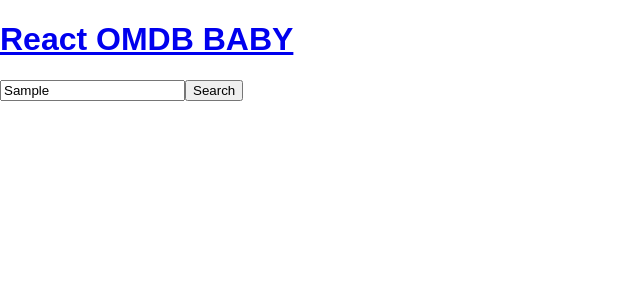
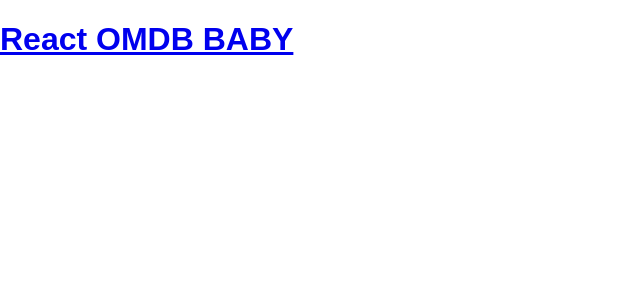
Before and after one commit to ga-wdi-exercises/react-omdb, a React (Create React App) app: page / in a window 1280 px wide. Both pictures are taken after typing "Sample" into the empty fields and a click on the button "Search". Shown: the top 300 px of the page, without its empty margins (0-640 px from the left). Built offline with nearby package versions, Linux system fonts and the light colour scheme; the HTML template or start-up script is replaced by a standard one.

Commit message:
search outputting to console

```diff
--- a/src/App.js
+++ /dev/null
@@ -1 +0,0 @@
-// Developer TODO: Define App component defintion here
--- a/src/Home.js
+++ b/src/Home.js
@@ -1,5 +1,5 @@
 import React, { Component } from 'react';
-import Search from './Search'
+import SearchContainer from './SearchContainer.js';
 
 
 class Home extends Component {
@@ -7,7 +7,7 @@
     return (
       <div>
       <h1><a href="/">React OMDB BABY</a></h1>
-      <Search />
+      <SearchContainer />
       </div>
     )
     }
--- /dev/null
+++ b/src/Results.js
@@ -0,0 +1,28 @@
+import React, {Component} from 'react'
+
+class Results extends Component {
+
+render(){
+  let {movies} = this.props
+  let results = movies.map( (movie, index) =>{
+    return(
+      <div key={index} className="resultsContainer">
+
+        <img src={movie.Poster} alt={movie.Title} />
+        <h3> {movie.Title} </h3>
+
+      </div>
+  )
+})
+
+return(
+  <div>
+    {results}
+  </div>
+)
+
+}
+}
+
+
+export default Results
--- a/src/Search.js
+++ b/src/Search.js
@@ -16,8 +16,8 @@
   render(){
     return(
       <div>
-        <form onSubmit={(evt) => this.submitQuery(evt)}>
-        <input type='text' placeholder='Enter Movie Here'></input>
+        <form onSubmit={(evt) => this.props.submitQuery(evt)}>
+        <input type='text' placeholder='Enter Movie Here' value={this.props.query} onChange={(evt) => this.props.handleSearch(evt)}></input>
         <button type='submit'>Search</button>
         </form>
       </div>
--- /dev/null
+++ b/src/SearchContainer.js
@@ -0,0 +1,57 @@
+import React, { Component } from 'react';
+import Search from './Search.js';
+import Results from './Results.js';
+
+class SearchContainer extends Component {
+  constructor(props){
+    super(props)
+    this.state = {
+      query: '',
+      hasSearched: false
+    }
+
+  }
+
+  onHandleSearch(evt){
+    this.setState({
+      query: evt.target.value
+    })
+  }
+
+
+  onSubmitQuery(evt){
+      evt.preventDefault()
+      console.log(this.state.query)
+      this.setState({
+        query: '',
+        hasSearched: true
+      })
+  }
+
+  render(){
+    let movies = [
+      {title: "Star Wars", poster_url: "http://fallmeeting.agu.org/2015/files/2015/12/Star-Wars.jpg"},
+      {title: "Top Gun", poster_url: "http://ecx.images-amazon.com/images/I/51YimkRDEjL._SY445_.jpg"}
+   ]
+
+   if (this.state.hasSearched){
+     return (
+       <Results movies={movies} />
+     )
+   } else {
+      return(
+        <div>
+        <Search
+        handleSearch={ (evt) => this.onHandleSearch(evt) }
+        submitQuery={ (evt) => this.onSubmitQuery(evt)}
+         query={this.state.query}
+          />
+        </div>
+
+      )
+    }
+  }
+
+}
+
+export default SearchContainer
```
